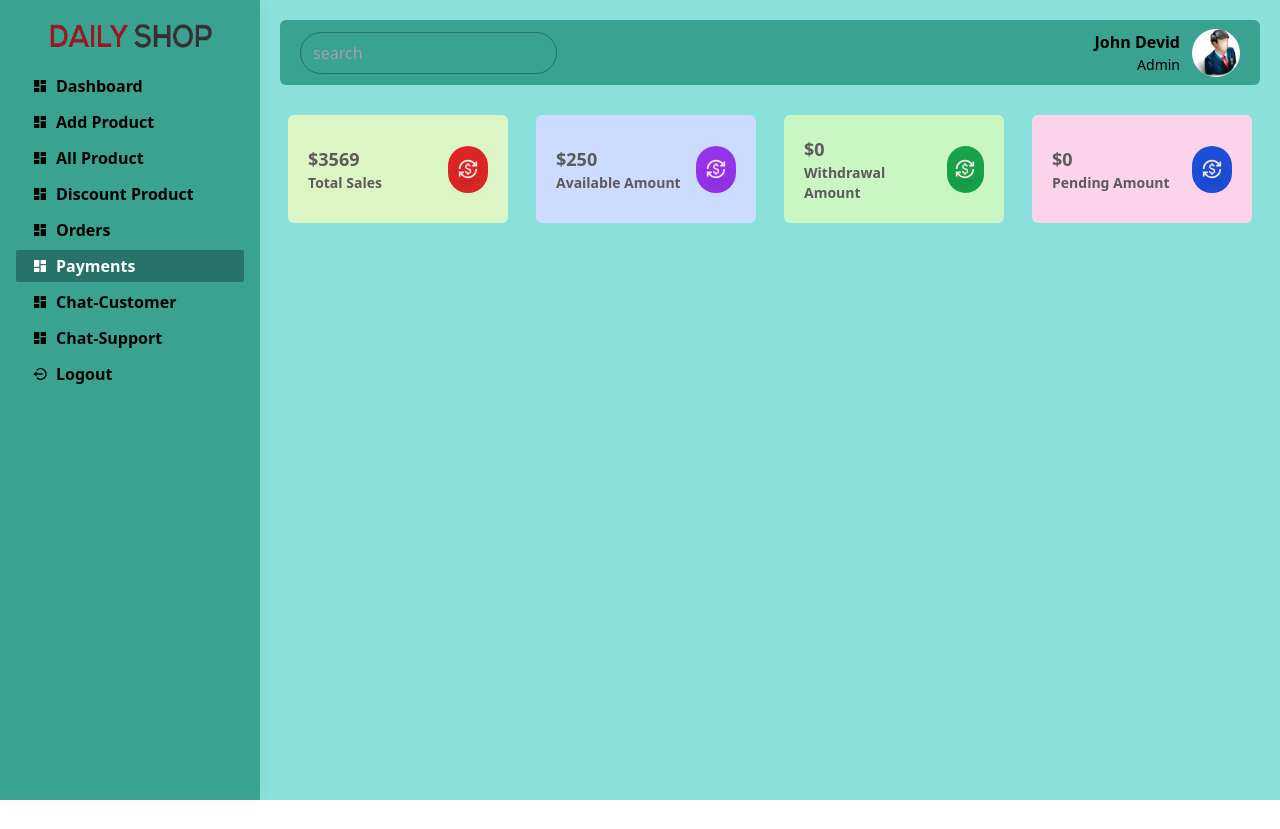
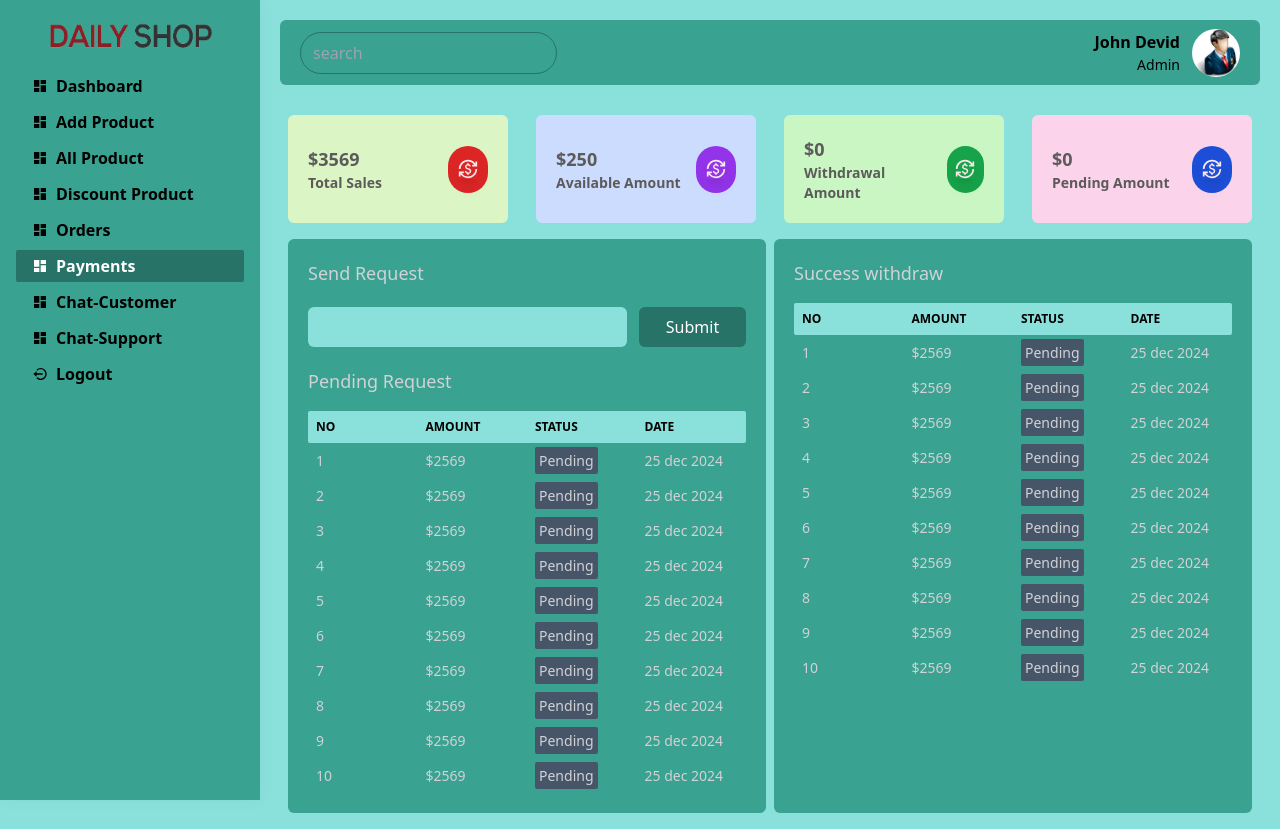
Before and after one commit to Atik2788/e-commerce-project-dashboard, a React (Create React App) app: page /seller/dashboard/payments in a window 1280 px wide. Before the commit the page ends 800 px from the top, so only its background shows below. Built offline with nearby package versions, Linux system fonts and the light colour scheme.

Commit message:
30 done withdraw page design

```diff
--- a/src/views/seller/Payments.jsx
+++ b/src/views/seller/Payments.jsx
@@ -1,10 +1,35 @@
-import React from "react";
-import { MdCurrencyExchange,} from "react-icons/md";
+import React, { forwardRef } from "react";
+import { MdCurrencyExchange } from "react-icons/md";
+import { FixedSizeList as List } from "react-window";
+
+function handleOnWhel({ deltaY }) {
+  console.log("handleOnWhel", deltaY);
+}
+
+const outerElementType = forwardRef((props, ref) => (
+  <div ref={ref} onWheel={handleOnWhel} {...props} />
+));
+
 const Payments = () => {
+  const Row = ({ index, style }) => {
+    return (
+      <div style={style} className="flex text-sm text-[#d0d2d6] font-medium">
+        <div className="w-[25%] p-2 whitespace-nowrap">{index + 1}</div>
+        <div className="w-[25%] p-2 whitespace-nowrap">$2569</div>
+        <div className="w-[25%] p-2 whitespace-nowrap">
+          <span className="py-1 px-1 bg-slate-600 rounded-sm text-sm">
+            Pending
+          </span>
+        </div>
+        <div className="w-[25%] p-2 whitespace-nowrap">25 dec 2024</div>
+      </div>
+    );
+  };
+
   return (
     <div className="px-2 lg:px-7 pt-5">
       {/* headers start */}
-            <div className="w-full h-full grid grid-cols-1 sm:grid-cols-2 md:grid-cols-2 lg:grid-cols-4 gap-7">
+      <div className="w-full h-full grid grid-cols-1 sm:grid-cols-2 md:grid-cols-2 lg:grid-cols-4 gap-7 mb-4">
         {/* Total sels */}
         <div className="flex justify-between items-center p-5 bg-[#dbf6c4] rounded-md gap-3">
           <div className="flex flex-col justify-start items-start text-[#5c5a5a]">
@@ -36,7 +61,6 @@ const Payments = () => {
 
           <div className="w-[40px] h-[47px] rounded-full bg-green-600 flex justify-center items-center text-xl">
             <MdCurrencyExchange className="text-[#fae8e8] shadow-lg" />
-
           </div>
         </div>
 
@@ -48,14 +72,99 @@ const Payments = () => {
           </div>
 
           <div className="w-[40px] h-[47px] rounded-full bg-blue-700 flex justify-center items-center text-xl">
-                <MdCurrencyExchange  className="text-[#fae8e8] shadow-lg" />
+            <MdCurrencyExchange className="text-[#fae8e8] shadow-lg" />
           </div>
         </div>
       </div>
       {/* headers end */}
 
+      <div className="w-full grid grid-cols-1 md:grid-cols-2 gap-2 pb-4">
 
+    {/* send request div start */}
+        <div className="bg-[#39a290] p-5 rounded-md text-[#d0d2d6]">
+          <h2 className="text-lg">Send Request</h2>
+          {/* search div start */}
+          <div className="pt-5 mb-5">
+            <form>
+              <div className="flex gap-3">
+                <input
+                  min="0"
+                  className="w-[75%] px-4 py-2 focus:border-indigo-500 outline-none bg-[#8ae1db] rounded-md text-[#39a290]"
+                  type="number"
+                  placeholder=""
+                  name="amount"
+                />
+                <button className="bg-[#277367] w-[25%] hover:shadow-[#8ae1db] hover:shadow-md text-white rounded-md py-2 px-4">
+                  Submit
+                </button>
+              </div>
+            </form>
+          </div>
+          {/* search div end */}
 
+          <div>
+            <h2 className="text-lg pb-4">Pending Request</h2>
+
+            <div className="w-full overflow-x-auto">
+              {/* react window table start */}
+              <div className="flex bg-[#8ae1db] rounded-sm uppercase text-xs font-bold min-w-[340px] text-black">
+                <div className="w-[25%] p-2">No</div>
+                <div className="w-[25%] p-2">Amount</div>
+                <div className="w-[25%] p-2">Status</div>
+                <div className="w-[25%] p-2">Date</div>
+              </div>
+              {
+                <List
+                  style={{ minWidth: "340px" }}
+                  className="List"
+                  height={350}
+                  itemCount={10}
+                  itemSize={35}
+                  outerElementType={outerElementType}
+                >
+                  {Row}
+                </List>
+              }
+            </div>
+            {/* react window table end */}
+
+          </div>
+        </div>
+    {/* send request div end */}
+
+    {/* withdraw success div start */}
+        <div className="bg-[#39a290] p-5 rounded-md text-[#d0d2d6]">
+          <div>
+            <h2 className="text-lg pb-4">Success withdraw</h2>
+
+            <div className="w-full overflow-x-auto">
+              {/* react withdraw table start */}
+              <div className="flex bg-[#8ae1db] rounded-sm uppercase text-xs font-bold min-w-[340px] text-black">
+                <div className="w-[25%] p-2">No</div>
+                <div className="w-[25%] p-2">Amount</div>
+                <div className="w-[25%] p-2">Status</div>
+                <div className="w-[25%] p-2">Date</div>
+              </div>
+              {
+                <List
+                  style={{ minWidth: "340px" }}
+                  className="List"
+                  height={350}
+                  itemCount={10}
+                  itemSize={35}
+                  outerElementType={outerElementType}
+                >
+                  {Row}
+                </List>
+              }
+            </div>
+            {/* react withdraw table end */}
+
+          </div>
+        </div>
+    {/* withdraw success div end */}
+
+      </div>
     </div>
   );
 };
```
Lines whose indentation alone changed are shown as unchanged.
